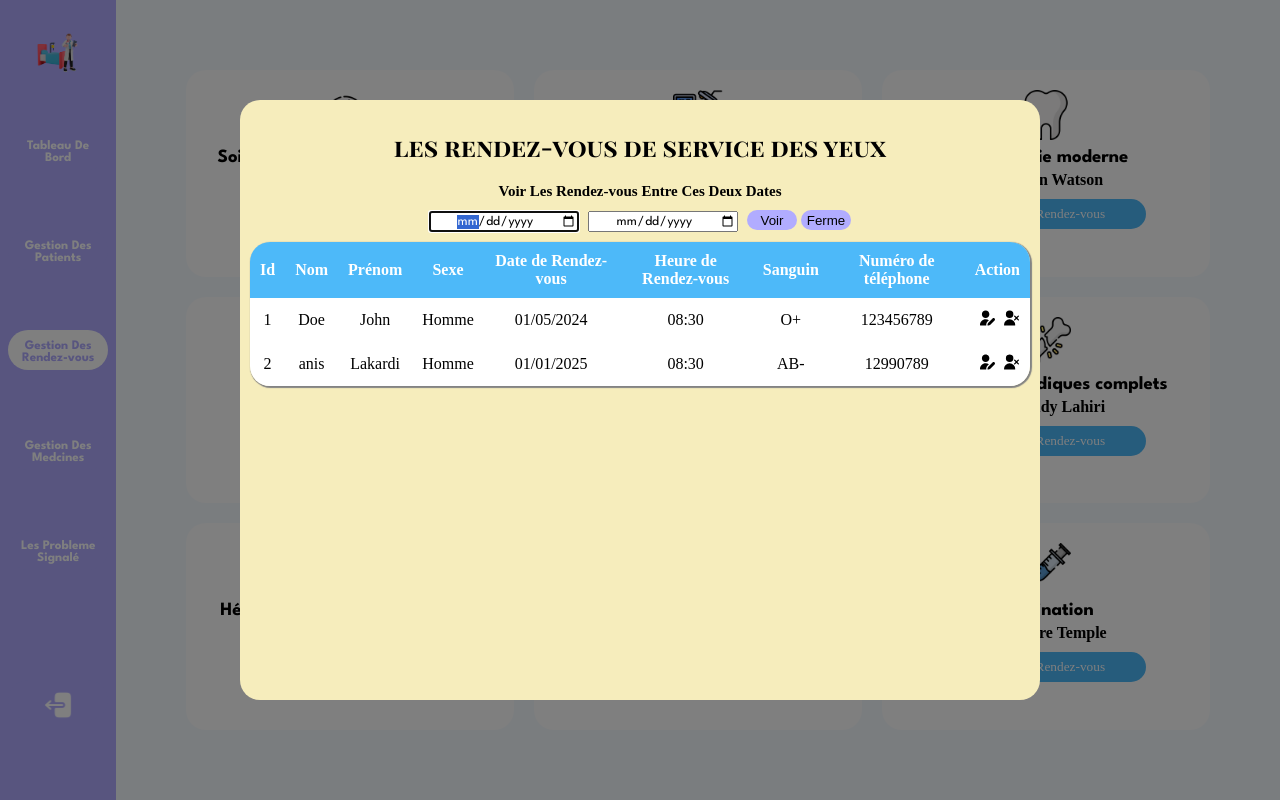
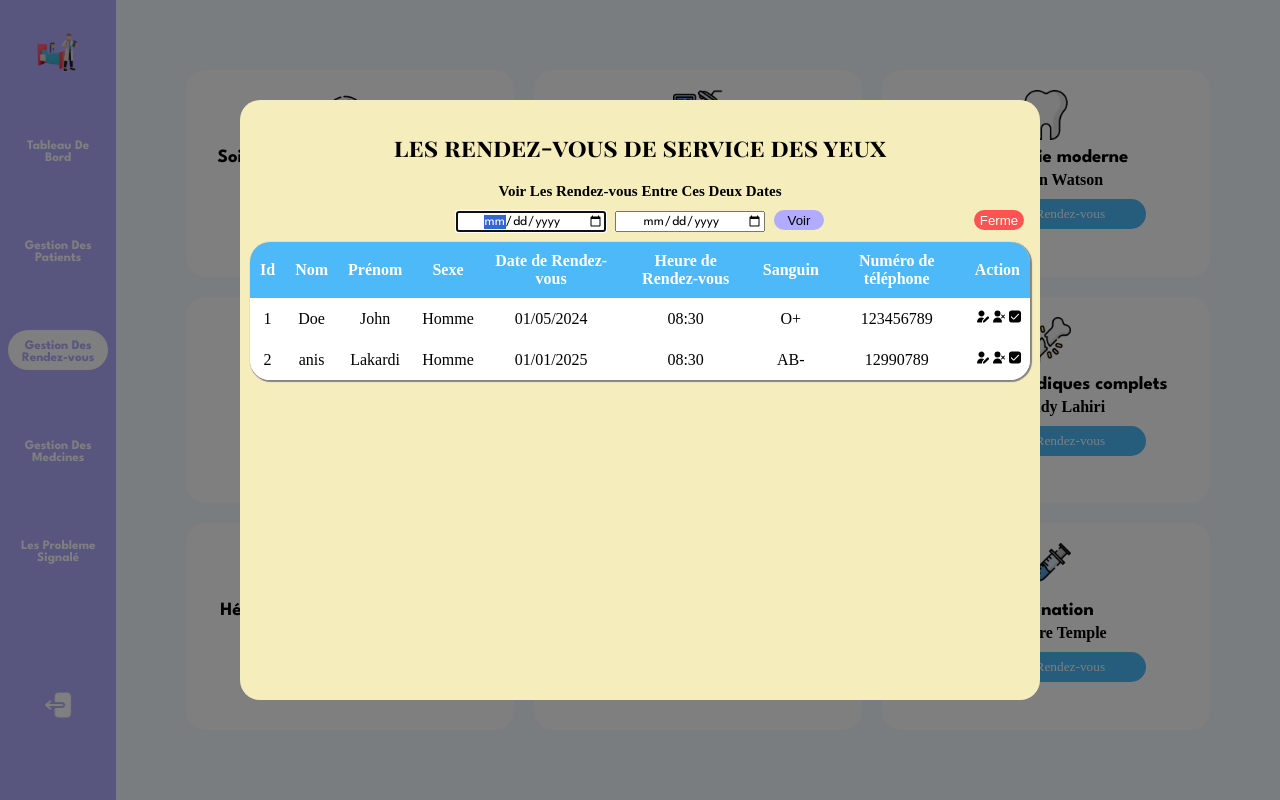
Before and after one commit to anislakardi/Care-Clinic, a PHP site: page /views/gestiondesrendezvous.html in a window 1280 px wide, after a click on "Voir Les Rendez-vous". Run offline with PHP 8.4, Linux system fonts and the light colour scheme; some web fonts are replaced.

Commit message:
adding same css colors

```diff
--- a/public/style/gestiondesrendezvous.css
+++ b/public/style/gestiondesrendezvous.css
@@ -137,10 +137,12 @@
     table td button{
       border: 0px;
       background-color: transparent;
+      width: 10px;
+      margin-left: 2px;
       img{
-        width: 20px;
-        height: 20px;
-        padding-left: 5px;
+        width: 17px;
+        height: 17px;
+        padding-right: 5px;
       }
     }
     h1{
@@ -167,8 +169,19 @@
       border: 0px;
       border-radius: 10px;
       height: 20px;
-      background-color: var(--vio);
-}
+      background-color: var(--vio)
+    }
+    #btn2{
+      position: absolute;
+      margin-top: 10px;
+      width: 50px;
+      border: 0px;
+      border-radius: 10px;
+      height: 20px;
+      background-color:rgb(255, 82, 82);
+      color: white;
+      margin-left: 150px;
+    }
   }
   dialog::backdrop {
     background-color: rgba(0, 0, 0, 0.5);
--- a/views/gestiondesrendezvous.html
+++ b/views/gestiondesrendezvous.html
@@ -79,7 +79,7 @@
       <input type="date" placeholder="Début" name="dateD">
       <input type="date" placeholder="Fin" name="dateF">
       <button id="btn1">Voir</button>
-      <button onclick="closeLes_yeuxDialog()" id="btn1">Ferme</button>
+      <button onclick="closeLes_yeuxDialog()" id="btn2">Ferme</button>
       <table>
         <thead>
             <tr>
@@ -107,6 +107,7 @@
               <td>
                   <button class="btn-edit"><img src="../public/images/user-pen.svg" alt="edit photo"></button>
                   <button class="btn-delete"><img src="../public/images/delete-user.svg" alt="delete photo"></button>
+                  <button class="btn-accepte"><img src="../public/images/checkbox.svg" alt="accept pic"></button>
                 </td>
           </tr>
           <tr>
@@ -121,6 +122,7 @@
               <td>
                   <button class="btn-edit" onclick="editPatient(2)"><img src="../public/images/user-pen.svg" alt="edit photo"></button>
                   <button class="btn-delete" onclick="deletePatient(2)"><img src="../public/images/delete-user.svg" alt="delete photo"></button>
+                  <button class="btn-accepte"><img src="../public/images/checkbox.svg" alt="accept pic"></button>
                 </td>
           </tr>
         </tbody>
@@ -132,7 +134,7 @@
       <input type="date" placeholder="Début" name="dateD">
       <input type="date" placeholder="Fin" name="dateF">
       <button id="btn1">Voir</button>
-      <button onclick="closeDes_operationsDialog()" id="btn1">Ferme</button>
+      <button onclick="closeDes_operationsDialog()" id="btn2">Ferme</button>
       <table>
         <thead>
             <tr>
@@ -160,6 +162,7 @@
               <td>
                   <button class="btn-edit"><img src="../public/images/user-pen.svg" alt="edit photo"></button>
                   <button class="btn-delete"><img src="../public/images/delete-user.svg" alt="delete photo"></button>
+                  <button class="btn-accepte"><img src="../public/images/checkbox.svg" alt="accept pic"></button>
                 </td>
           </tr>
           <tr>
@@ -174,6 +177,7 @@
               <td>
                   <button class="btn-edit" onclick="editPatient(2)"><img src="../public/images/user-pen.svg" alt="edit photo"></button>
                   <button class="btn-delete" onclick="deletePatient(2)"><img src="../public/images/delete-user.svg" alt="delete photo"></button>
+                  <button class="btn-accepte"><img src="../public/images/checkbox.svg" alt="accept pic"></button>
                 </td>
           </tr>
         </tbody>
@@ -185,7 +189,7 @@
       <input type="date" placeholder="Début" name="dateD">
       <input type="date" placeholder="Fin" name="dateF">
       <button id="btn1">Voir</button>
-      <button onclick="closeLes_dentsDialog()" id="btn1">Ferme</button>
+      <button onclick="closeLes_dentsDialog()" id="btn2">Ferme</button>
       <table>
         <thead>
             <tr>
@@ -213,6 +217,7 @@
               <td>
                   <button class="btn-edit"><img src="../public/images/user-pen.svg" alt="edit photo"></button>
                   <button class="btn-delete"><img src="../public/images/delete-user.svg" alt="delete photo"></button>
+                  <button class="btn-accepte"><img src="../public/images/checkbox.svg" alt="accept pic"></button>
                 </td>
           </tr>
           <tr>
@@ -227,6 +232,7 @@
               <td>
                   <button class="btn-edit" onclick="editPatient(2)"><img src="../public/images/user-pen.svg" alt="edit photo"></button>
                   <button class="btn-delete" onclick="deletePatient(2)"><img src="../public/images/delete-user.svg" alt="delete photo"></button>
+                  <button class="btn-accepte"><img src="../public/images/checkbox.svg" alt="accept pic"></button>
                 </td>
           </tr>
         </tbody>
@@ -238,7 +244,7 @@
       <input type="date" placeholder="Début" name="dateD">
       <input type="date" placeholder="Fin" name="dateF">
       <button id="btn1">Voir</button>
-      <button onclick="closeAllergiesDialog()" id="btn1">Ferme</button>
+      <button onclick="closeAllergiesDialog()" id="btn2">Ferme</button>
       <table>
         <thead>
             <tr>
@@ -266,6 +272,7 @@
               <td>
                   <button class="btn-edit"><img src="../public/images/user-pen.svg" alt="edit photo"></button>
                   <button class="btn-delete"><img src="../public/images/delete-user.svg" alt="delete photo"></button>
+                  <button class="btn-accepte"><img src="../public/images/checkbox.svg" alt="accept pic"></button>
                 </td>
           </tr>
           <tr>
@@ -280,6 +287,7 @@
               <td>
                   <button class="btn-edit" onclick="editPatient(2)"><img src="../public/images/user-pen.svg" alt="edit photo"></button>
                   <button class="btn-delete" onclick="deletePatient(2)"><img src="../public/images/delete-user.svg" alt="delete photo"></button>
+                  <button class="btn-accepte"><img src="../public/images/checkbox.svg" alt="accept pic"></button>
                 </td>
           </tr>
         </tbody>
@@ -291,7 +299,7 @@
       <input type="date" placeholder="Début" name="dateD">
       <input type="date" placeholder="Fin" name="dateF">
       <button id="btn1">Voir</button>
-      <button onclick="closeInspection_periodiqueDialog()" id="btn1">Ferme</button>
+      <button onclick="closeInspection_periodiqueDialog()" id="btn2">Ferme</button>
       <table>
         <thead>
             <tr>
@@ -319,6 +327,7 @@
               <td>
                   <button class="btn-edit"><img src="../public/images/user-pen.svg" alt="edit photo"></button>
                   <button class="btn-delete"><img src="../public/images/delete-user.svg" alt="delete photo"></button>
+                  <button class="btn-accepte"><img src="../public/images/checkbox.svg" alt="accept pic"></button>
                 </td>
           </tr>
           <tr>
@@ -333,6 +342,7 @@
               <td>
                   <button class="btn-edit" onclick="editPatient(2)"><img src="../public/images/user-pen.svg" alt="edit photo"></button>
                   <button class="btn-delete" onclick="deletePatient(2)"><img src="../public/images/delete-user.svg" alt="delete photo"></button>
+                  <button class="btn-accepte"><img src="../public/images/checkbox.svg" alt="accept pic"></button>
                 </td>
           </tr>
         </tbody>
@@ -344,7 +354,7 @@
       <input type="date" placeholder="Début" name="dateD">
       <input type="date" placeholder="Fin" name="dateF">
       <button id="btn1">Voir</button>
-      <button onclick="closeOs_et_articulationsDialog()" id="btn1">Ferme</button>
+      <button onclick="closeOs_et_articulationsDialog()" id="btn2">Ferme</button>
       <table>
         <thead>
             <tr>
@@ -372,6 +382,7 @@
               <td>
                   <button class="btn-edit"><img src="../public/images/user-pen.svg" alt="edit photo"></button>
                   <button class="btn-delete"><img src="../public/images/delete-user.svg" alt="delete photo"></button>
+                  <button class="btn-accepte"><img src="../public/images/checkbox.svg" alt="accept pic"></button>
                 </td>
           </tr>
           <tr>
@@ -386,6 +397,7 @@
               <td>
                   <button class="btn-edit" onclick="editPatient(2)"><img src="../public/images/user-pen.svg" alt="edit photo"></button>
                   <button class="btn-delete" onclick="deletePatient(2)"><img src="../public/images/delete-user.svg" alt="delete photo"></button>
+                  <button class="btn-accepte"><img src="../public/images/checkbox.svg" alt="accept pic"></button>
                 </td>
           </tr>
         </tbody>
@@ -397,7 +409,7 @@
       <input type="date" placeholder="Début" name="dateD">
       <input type="date" placeholder="Fin" name="dateF">
       <button id="btn1">Voir</button>
-      <button onclick="closesangDialog()" id="btn1">Ferme</button>
+      <button onclick="closesangDialog()" id="btn2">Ferme</button>
       <table>
         <thead>
             <tr>
@@ -425,6 +437,7 @@
               <td>
                   <button class="btn-edit"><img src="../public/images/user-pen.svg" alt="edit photo"></button>
                   <button class="btn-delete"><img src="../public/images/delete-user.svg" alt="delete photo"></button>
+                  <button class="btn-accepte"><img src="../public/images/checkbox.svg" alt="accept pic"></button>
                 </td>
           </tr>
           <tr>
@@ -439,6 +452,7 @@
               <td>
                   <button class="btn-edit" onclick="editPatient(2)"><img src="../public/images/user-pen.svg" alt="edit photo"></button>
                   <button class="btn-delete" onclick="deletePatient(2)"><img src="../public/images/delete-user.svg" alt="delete photo"></button>
+                  <button class="btn-accepte"><img src="../public/images/checkbox.svg" alt="accept pic"></button>
                 </td>
           </tr>
         </tbody>
@@ -450,7 +464,7 @@
       <input type="date" placeholder="Début" name="dateD">
       <input type="date" placeholder="Fin" name="dateF">
       <button id="btn1">Voir</button>
-      <button onclick="closecheveuxDialog()" id="btn1">Ferme</button>
+      <button onclick="closecheveuxDialog()" id="btn2">Ferme</button>
       <table>
         <thead>
             <tr>
@@ -478,6 +492,7 @@
               <td>
                   <button class="btn-edit"><img src="../public/images/user-pen.svg" alt="edit photo"></button>
                   <button class="btn-delete"><img src="../public/images/delete-user.svg" alt="delete photo"></button>
+                  <button class="btn-accepte"><img src="../public/images/checkbox.svg" alt="accept pic"></button>
                 </td>
           </tr>
           <tr>
@@ -492,6 +507,7 @@
               <td>
                   <button class="btn-edit" onclick="editPatient(2)"><img src="../public/images/user-pen.svg" alt="edit photo"></button>
                   <button class="btn-delete" onclick="deletePatient(2)"><img src="../public/images/delete-user.svg" alt="delete photo"></button>
+                  <button class="btn-accepte"><img src="../public/images/checkbox.svg" alt="accept pic"></button>
                 </td>
           </tr>
         </tbody>
@@ -503,7 +519,7 @@
       <input type="date" placeholder="Début" name="dateD">
       <input type="date" placeholder="Fin" name="dateF">
       <button id="btn1">Voir</button>
-      <button onclick="closevacDialog()" id="btn1">Ferme</button>
+      <button onclick="closevacDialog()" id="btn2">Ferme</button>
       <table>
         <thead>
             <tr>
@@ -531,6 +547,7 @@
               <td>
                   <button class="btn-edit"><img src="../public/images/user-pen.svg" alt="edit photo"></button>
                   <button class="btn-delete"><img src="../public/images/delete-user.svg" alt="delete photo"></button>
+                  <button class="btn-accepte"><img src="../public/images/checkbox.svg" alt="accept pic"></button>
                 </td>
           </tr>
           <tr>
@@ -545,6 +562,7 @@
               <td>
                   <button class="btn-edit" onclick="editPatient(2)"><img src="../public/images/user-pen.svg" alt="edit photo"></button>
                   <button class="btn-delete" onclick="deletePatient(2)"><img src="../public/images/delete-user.svg" alt="delete photo"></button>
+                  <button class="btn-accepte"><img src="../public/images/checkbox.svg" alt="accept pic"></button>
                 </td>
           </tr>
         </tbody>
```
Also changed, not shown: public/images/checkbox.svg (added). Lines whose indentation alone changed are shown as unchanged.
